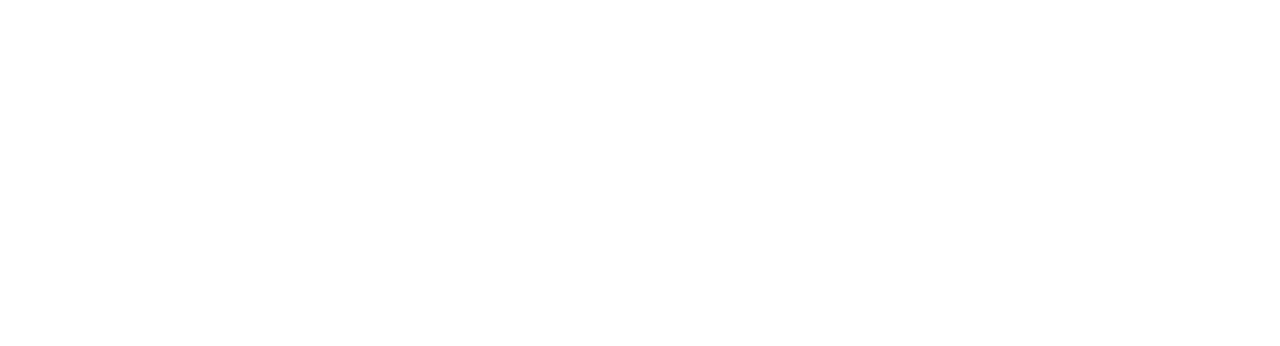
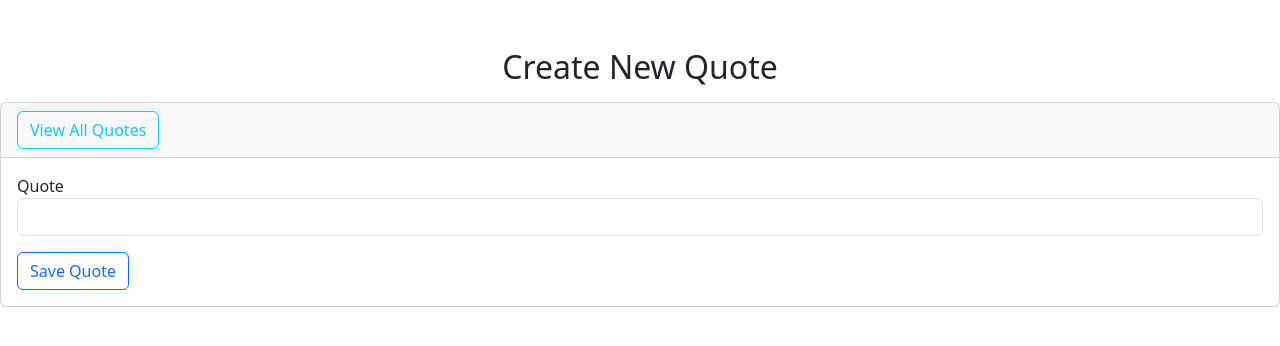
Before and after one commit to ChrisWongAtCUHK/nuxt3-with-heroku, a Nuxt app: page /create in a window 1280 px wide. Before the commit this address had no page. Shown: the top 346 px of the page. Built offline with nearby package versions, Linux system fonts and the light colour scheme.

Commit message:
Create New Quote

```diff
--- /dev/null
+++ b/pages/create.vue
@@ -0,0 +1,74 @@
+<template>
+  <h2 class="text-center mt-5 mb-3">Create New Quote</h2>
+  <div class="card">
+      <div class="card-header">
+          <NuxtLink
+              class="btn btn-outline-info float-right"
+              to="/">View All Quotes
+          </NuxtLink>
+      </div>
+      <div class="card-body">
+          <form>
+              <div class="form-group">
+                  <label htmlFor="quote">Quote</label>
+                  <input
+                      v-model="quote"
+                      type="text"
+                      class="form-control"
+                      id="quote"
+                      name="quote"/>
+              </div>
+              <button
+                  @click="handleSave()"
+                  :disabled="isSaving"
+                  type="button"
+                  class="btn btn-outline-primary mt-3">
+                  Save Quote
+              </button>
+          </form>
+      </div>
+  </div>
+</template>
+
+<script>
+
+import Swal from 'sweetalert2'
+import { createQuote } from '~/services/quoteService';
+
+export default {
+  data() {
+    return {
+      quote: '',
+      isSaving:false,
+    };
+  },
+  methods: {
+    handleSave() {
+        this.isSaving = true
+        console.log(this.quote)
+        createQuote(this.quote)
+          .then(response => {
+            Swal.fire({
+                icon: 'success',
+                title: 'quote saved successfully!',
+                showConfirmButton: false,
+                timer: 1500
+            })
+            this.isSaving = false
+            this.quote = ''
+            return response
+          })
+          .catch(error => {
+            this.isSaving = false
+            Swal.fire({
+                icon: 'error',
+                title: 'An Error Occured!',
+                showConfirmButton: false,
+                timer: 1500
+            })
+            return error
+          });
+    },
+  },
+};
+</script>
--- a/pages/index.vue
+++ b/pages/index.vue
@@ -2,6 +2,12 @@
   <div class="container">
       <h2 class="text-center mt-5 mb-3">Quotes</h2>
       <div class="card">
+          <div class="card-header">
+              <NuxtLink to="/create"
+                  class="btn btn-outline-primary"
+                  >Create New Quote
+              </NuxtLink>
+          </div>
           <div class="card-body">
               <table class="table table-bordered">
                   <thead>
--- a/services/quoteService.js
+++ b/services/quoteService.js
@@ -11,3 +11,11 @@
 export const getQuote = (id) =>{
   return axiosApiClient.get(`/quotes/${id}`)
 }
+
+export const createQuote = (quote) =>{
+  return axiosApiClient.post('/quotes', quote, {
+    headers: {
+      "Content-Type": "text/plain",
+    },
+  })
+}
```
